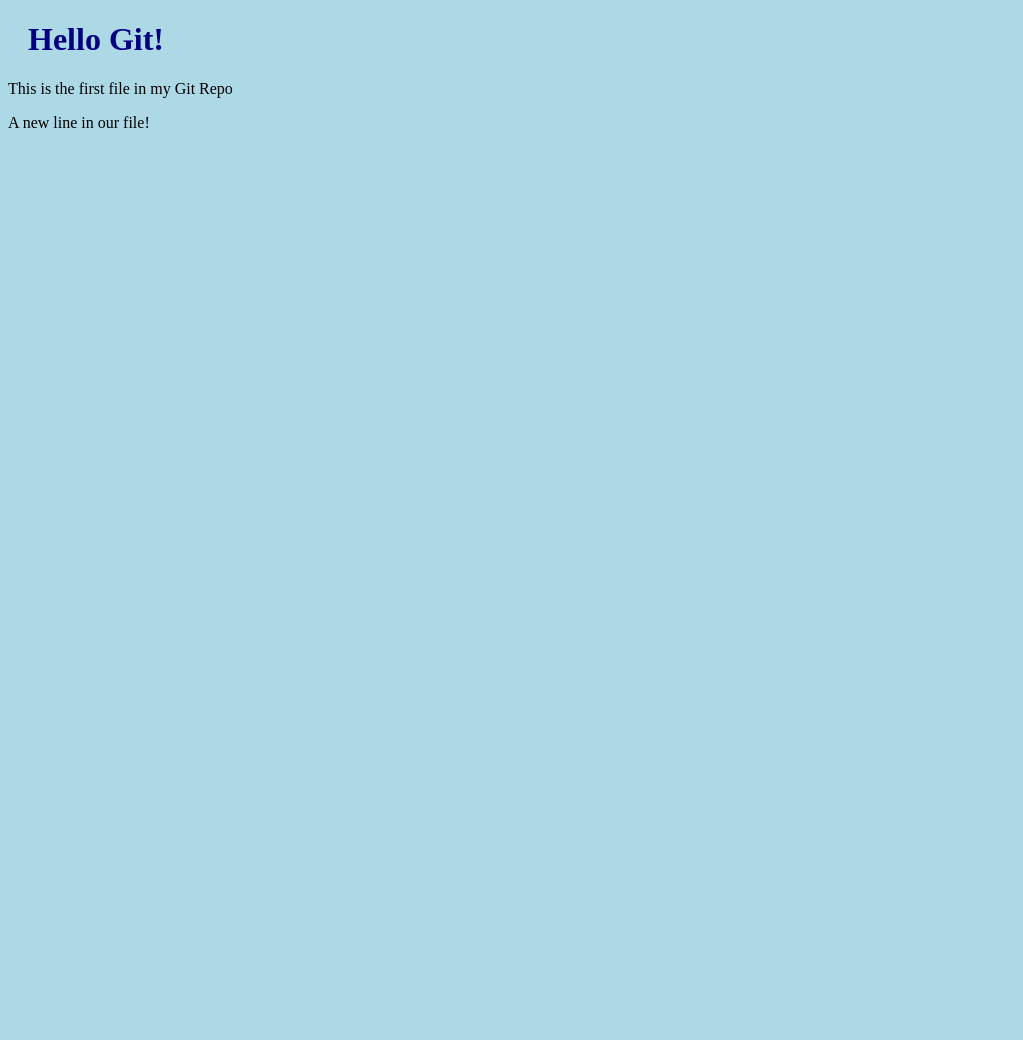
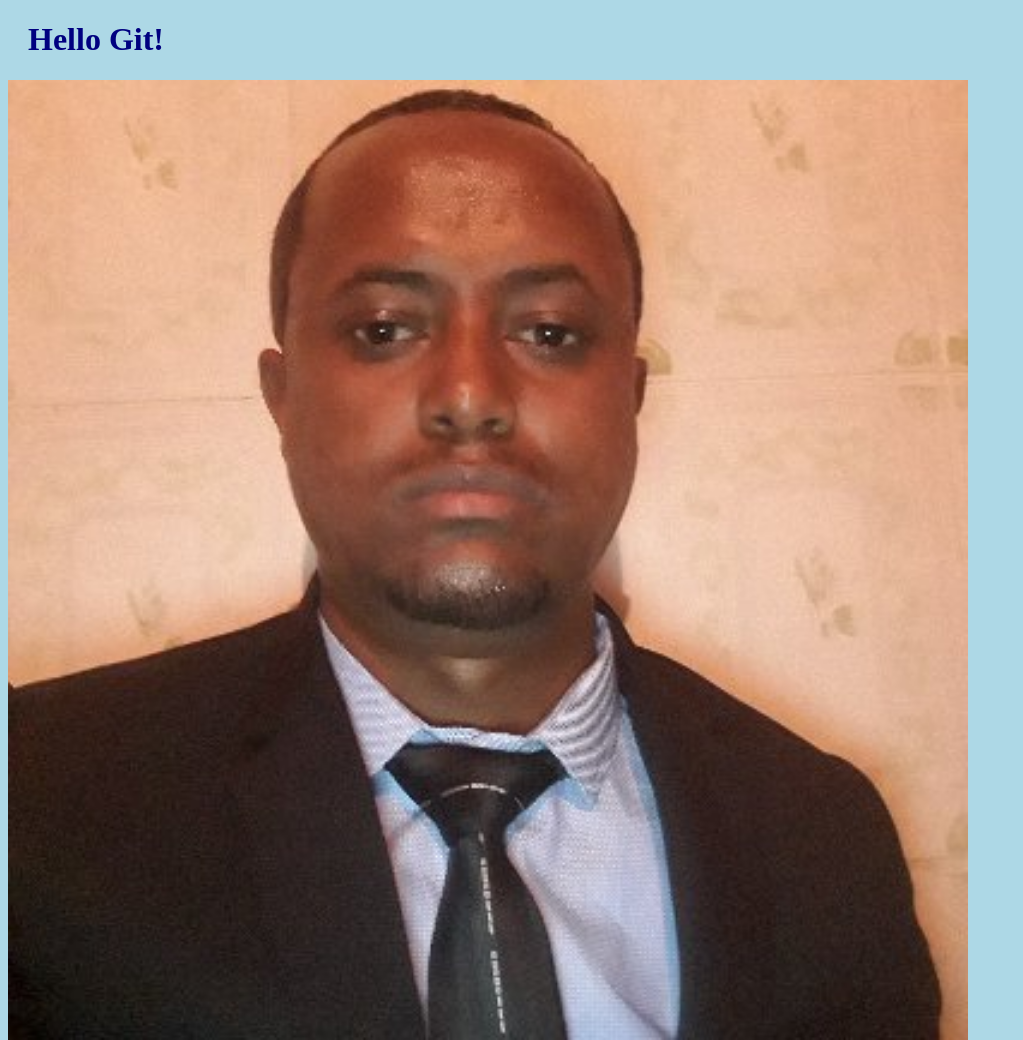
Before and after one commit to quaja-abu/hello-git, a plain HTML site: page index.html in a window 1280 px wide. Shown: the top 1040 px of the page, without its empty margins (0-1023 px from the left). Before the commit the page ends 800 px from the top, so only its background shows below. Drawn offline with Linux system fonts and the light colour scheme.

Commit message:
Added image to hello git

```diff
--- a/index.html
+++ b/index.html
@@ -6,6 +6,7 @@
   </head>
   <body>
     <h1>Hello Git!</h1>
+    <div><img src="abu2.jpg" alt="Hello abu on Git" style="width:100%;max-width:960px"></div>
     <p>This is the first file in my Git Repo</p>
     <p> A new line in our file!</p>
   </body>
```
Also changed, not shown: abu2.jpg (added).
